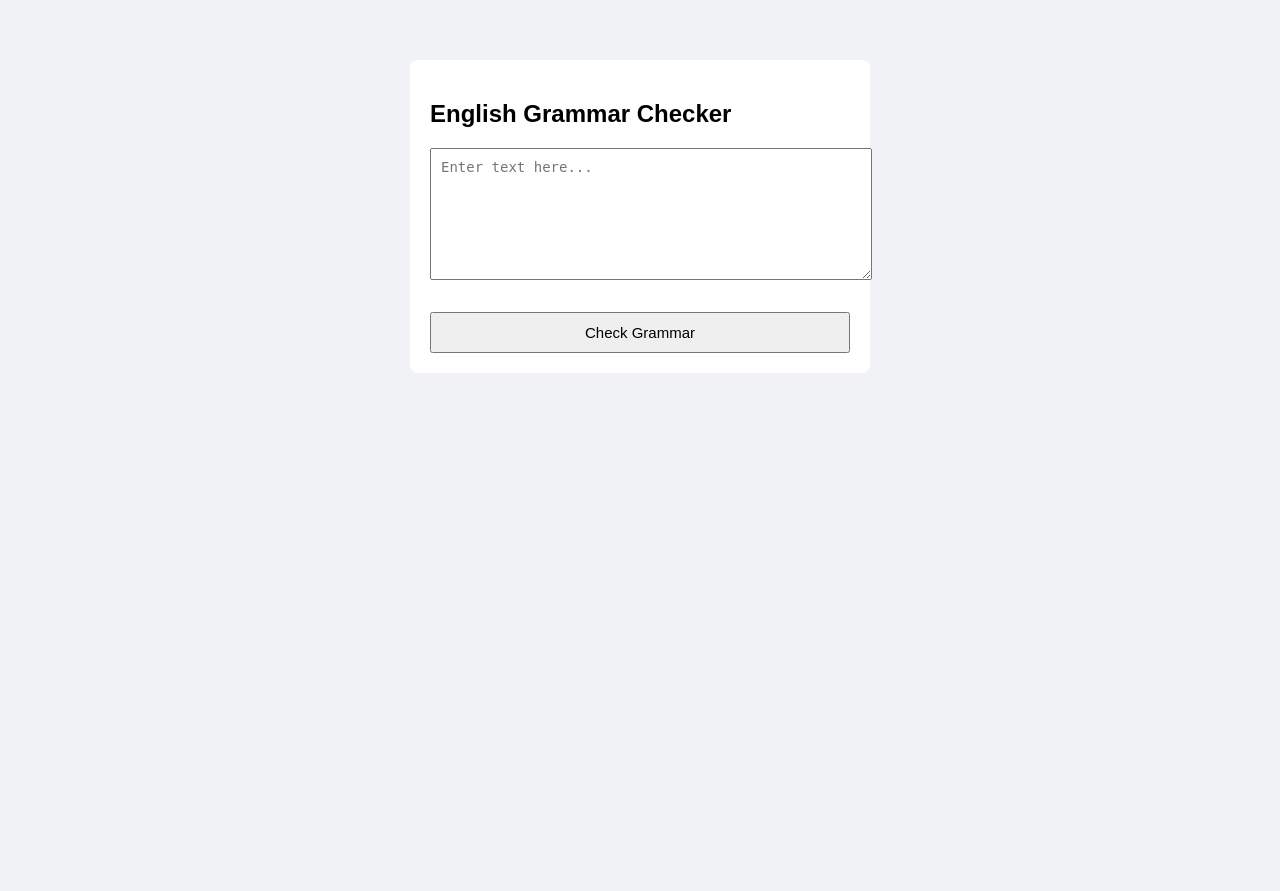
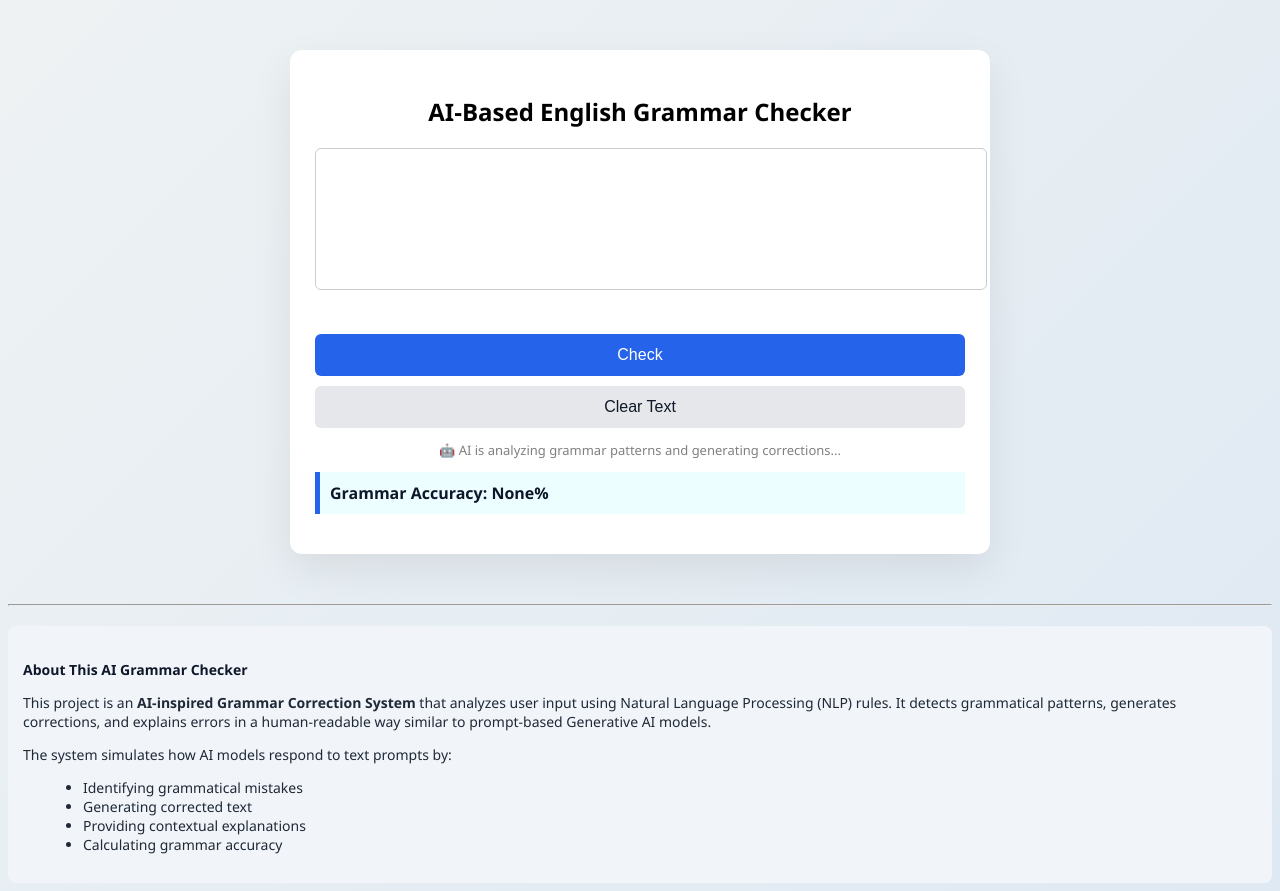
Before and after one commit to BHUVANSH855/english-grammar-checker, a Flask app: page / in a window 1280 px wide. Before the commit the page ends 373 px from the top, so only its background shows below. Run offline with Flask 3, Linux system fonts and the light colour scheme.

Commit message:
Final AI grammar checker with highlighting, corrections, and UI improvements

```diff
--- a/app.py
+++ b/app.py
@@ -1,60 +1,122 @@
 from flask import Flask, render_template, request
-import language_tool_python
-from language_tool_python.exceptions import RateLimitError
+import re
 
 app = Flask(__name__)
 
-tool = None  # lazy initialization
+def grammar_ai(text):
+    errors = []
+    seen_issues = set()
+    corrected = text
 
+    rules = [
+        (r"\bi\b", "I", "Pronoun 'I' must always be capitalized"),
+        (r"(^|\.\s+)([a-z])",
+         lambda m: m.group(1) + m.group(2).upper(),
+         "Sentence should start with a capital letter"),
 
-def get_tool():
-    global tool
-    if tool is None:
-        tool = language_tool_python.LanguageToolPublicAPI('en-US')
-    return tool
+        (r"\ba ([aeiouAEIOU]\w*)", r"an \1",
+         "Use 'an' before vowel sounds"),
+        (r"\ban ([^aeiouAEIOU\s]\w*)", r"a \1",
+         "Use 'a' before consonant sounds"),
 
+        (r"\b(I|You|We|They) is\b", r"\1 are",
+         "Incorrect subject–verb agreement"),
+        (r"\b(He|She|It) are\b", r"\1 is",
+         "Singular subject must use 'is'"),
+
+        (r"\bI has\b", "I have",
+         "Incorrect tense usage"),
+        (r"\bHe have\b", "He has",
+         "Incorrect verb form"),
+        (r"\bThey has\b", "They have",
+         "Plural subject must use 'have'"),
+
+        (r"\s,", ",", "Remove space before comma"),
+        (r",(?=\S)", ", ", "Add space after comma"),
+        (r"\s\.", ".", "Remove space before period"),
+        (r"\.\.+", ".", "Avoid repeated periods"),
+        (r"\?\?+", "?", "Avoid repeated question marks"),
+        (r"!!+", "!", "Avoid repeated exclamation marks"),
+
+        (r'""+', '"', "Avoid duplicate quotation marks"),
+        (r"\b(\w+)\s+\1\b", r"\1", "Avoid repeated words"),
+
+        (r"\bthis side\b", "this is",
+         "Incorrect informal phrase usage"),
+        (r"\ba lot of\b", "many",
+         "Use concise formal expression"),
+    ]
+
+    for pattern, replacement, explanation in rules:
+        matches = list(re.finditer(pattern, corrected, flags=re.IGNORECASE))
+
+        for m in matches:
+            issue = m.group()
+            issue_key = issue.lower()
+
+            if issue_key not in seen_issues:
+                seen_issues.add(issue_key)
+                errors.append({
+                    "issue": issue,
+                    "correction": replacement if isinstance(replacement, str) else "Correct form",
+                    "message": explanation
+                })
+
+        corrected = re.sub(pattern, replacement, corrected, flags=re.IGNORECASE)
+
+    # Sentence-ending punctuation check (ONLY ONCE)
+    if corrected and corrected[-1] not in ".!?":
+        corrected += "."
+        if "missing punctuation" not in seen_issues:
+            errors.append({
+                "issue": "Missing punctuation",
+                "correction": ".",
+                "message": "Sentence should end with proper punctuation"
+            })
+
+    return corrected, errors
+
+def highlight_errors(text, errors):
+    highlighted = text
+    for e in errors:
+        if e["issue"] != "Missing punctuation":
+            highlighted = re.sub(
+                re.escape(e["issue"]),
+                f"<span class='highlight'>{e['issue']}</span>",
+                highlighted,
+                count=1,
+                flags=re.IGNORECASE
+            )
+    return highlighted
 
 @app.route("/", methods=["GET", "POST"])
 def index():
     original_text = ""
     corrected_text = ""
-    explanations = []
-    error = None
+    errors = []
+    score = None
+    highlighted_text = ""
 
     if request.method == "POST":
         original_text = request.form.get("text", "").strip()
 
-        if not original_text:
-            error = "Please enter some text to check."
-        else:
-            try:
-                tool_instance = get_tool()
-                matches = tool_instance.check(original_text)
+        if original_text:
+            corrected_text, errors = grammar_ai(original_text)
+            highlighted_text = highlight_errors(original_text, errors)
 
-                corrected_text = language_tool_python.utils.correct(
-                    original_text, matches
-                )
-
-                explanations = [m.message for m in matches]
-
-            except RateLimitError:
-                error = (
-                    "⚠️ Free LanguageTool API rate limit reached. "
-                    "Please wait a few minutes and try again."
-                )
-
-            except Exception:
-                error = "⚠️ Something went wrong. Please try again later."
+            if errors:
+                score = max(50, 100 - len(errors) * 15)
+            else:
+                score = 100
 
     return render_template(
         "index.html",
         original_text=original_text,
         corrected_text=corrected_text,
-        explanations=explanations,
-        error=error
+        errors=errors,
+        score=score,
+        highlighted_text=highlighted_text
     )
 
-
 if __name__ == "__main__":
-    # Disable reloader to avoid multiple API hits
-    app.run(debug=True, use_reloader=False)
+    app.run(debug=False)
--- a/static/style.css
+++ b/static/style.css
@@ -1,37 +1,179 @@
 body {
-    font-family: Arial, sans-serif;
-    background-color: #f0f2f5;
+    font-family: 'Segoe UI', sans-serif;
+    background: linear-gradient(135deg, #eef2f3, #dfe9f3);
 }
 
 .container {
-    width: 420px;
-    margin: 60px auto;
+    width: 650px;
+    margin: 50px auto;
+    padding: 25px;
     background: white;
-    padding: 20px;
-    border-radius: 8px;
+    border-radius: 12px;
+    box-shadow: 0 15px 40px rgba(0,0,0,0.08);
+    animation: fadeIn 0.6s ease-in-out;
+}
+
+h2 {
+    text-align: center;
+    margin-bottom: 20px;
 }
 
 textarea {
     width: 100%;
-    height: 110px;
     padding: 10px;
-    font-size: 14px;
+    font-size: 15px;
+    border-radius: 6px;
+    border: 1px solid #ccc;
 }
 
 button {
     width: 100%;
-    margin-top: 10px;
-    padding: 10px;
-    font-size: 15px;
+    padding: 12px;
+    font-size: 16px;
+    border: none;
+    border-radius: 6px;
+    background: #2563eb;
+    color: white;
     cursor: pointer;
+    transition: background 0.3s ease;
 }
 
-.result {
-    margin-top: 20px;
-    background: #f9f9f9;
-    padding: 10px;
+button:hover {
+    background: #1e40af;
 }
 
-pre {
-    white-space: pre-wrap;
+.section-title {
+    margin-top: 25px;
+    font-size: 20px;
+    color: #111827;
 }
+
+.error-container {
+    margin-top: 15px;
+}
+
+.error-card {
+    background: #f9fafb;
+    border-left: 5px solid #2563eb;
+    padding: 12px;
+    margin-bottom: 12px;
+    border-radius: 6px;
+    animation: slideUp 0.4s ease;
+}
+
+.error-line {
+    display: flex;
+    align-items: center;
+    margin-bottom: 6px;
+}
+
+.label {
+    min-width: 110px;
+    font-weight: bold;
+    padding: 3px 8px;
+    border-radius: 4px;
+    font-size: 13px;
+    margin-right: 8px;
+}
+
+.label.error {
+    background: #fee2e2;
+    color: #991b1b;
+}
+
+.label.correction {
+    background: #dcfce7;
+    color: #166534;
+}
+
+.label.reason {
+    background: #e0f2fe;
+    color: #075985;
+}
+
+.text {
+    font-size: 14px;
+}
+
+@keyframes fadeIn {
+    from { opacity: 0; transform: scale(0.95); }
+    to { opacity: 1; transform: scale(1); }
+}
+
+@keyframes slideUp {
+    from { opacity: 0; transform: translateY(10px); }
+    to { opacity: 1; transform: translateY(0); }
+}
+
+.highlight {
+    background: #fee2e2;
+    color: #991b1b;
+    padding: 2px 4px;
+    border-radius: 3px;
+    font-weight: bold;
+}
+
+.highlight-box {
+    background: #f9fafb;
+    padding: 12px;
+    border-radius: 6px;
+    margin-bottom: 20px;
+    font-size: 15px;
+}
+
+.score-box {
+    background: #ecfeff;
+    color: #0f172a;
+    padding: 10px;
+    border-left: 5px solid #2563eb;
+    margin-bottom: 15px;
+    font-weight: bold;
+}
+
+.clear-btn {
+    margin-top: 10px;
+    background: #e5e7eb;
+    color: #111827;
+}
+
+.clear-btn:hover {
+    background: #d1d5db;
+}
+
+.ai-info {
+    margin-top: 20px;
+    padding: 15px;
+    background: #f1f5f9;
+    border-radius: 8px;
+    font-size: 14px;
+    color: #1f2937;
+}
+
+.ai-info h4 {
+    margin-bottom: 8px;
+    color: #0f172a;
+}
+
+.ai-info ul {
+    margin-left: 20px;
+}
+
+.editor {
+    width: 100%;
+    min-height: 120px;
+    border: 1px solid #ccc;
+    padding: 10px;
+    border-radius: 6px;
+    font-size: 15px;
+    outline: none;
+}
+
+.editor:empty:before {
+    content: attr(placeholder);
+    color: gray;
+}
+
+.error-card:hover {
+    transform: scale(1.01);
+    transition: transform 0.2s ease;
+}
--- a/templates/index.html
+++ b/templates/index.html
@@ -2,38 +2,105 @@
 <html lang="en">
 <head>
     <meta charset="UTF-8">
-    <title>English Grammar Checker</title>
+    <title>English Grammar Checker (AI)</title>
     <link rel="stylesheet" href="{{ url_for('static', filename='style.css') }}">
 </head>
 <body>
 
 <div class="container">
-    <h2>English Grammar Checker</h2>
+    <h2>AI-Based English Grammar Checker</h2>
 
-    <form method="POST">
-        <textarea name="text" rows="6" cols="60" placeholder="Enter text here...">{{ original_text }}</textarea>
+    <form method="POST" onsubmit="syncText()">
+        <div id="editor"
+             class="editor"
+             contenteditable="true"
+             placeholder="Enter your text...">
+            {% if highlighted_text %}
+                {{ highlighted_text | safe }}
+            {% else %}
+                {{ original_text }}
+            {% endif %}
+
+        </div>
+        <input type="hidden" name="text" id="hiddenText">
         <br><br>
-        <button type="submit">Check Grammar</button>
+        <button type="submit">Check</button>
+        <button type="button" class="clear-btn" onclick="window.location.href='/'">
+            Clear Text
+        </button>
+        <p style="font-size:13px;color:gray;text-align:center;">
+            🤖 AI is analyzing grammar patterns and generating corrections...
+        </p>
     </form>
+    {% if score is defined %}
+        <div class="score-box">
+            Grammar Accuracy: <b>{{ score }}%</b>
+        </div>
+    {% endif %}
 
-    {% if error %}
-        <p style="color: red; font-weight: bold;">{{ error }}</p>
+    {% if highlighted_text %}
+        <h3 class="section-title">Highlighted Errors</h3>
+        <div class="highlight-box">
+            {{ highlighted_text | safe }}
+        </div>
     {% endif %}
 
     {% if corrected_text %}
-        <h3>Corrected Text</h3>
-        <p>{{ corrected_text }}</p>
+        <h3 class="section-title">Corrected Output</h3>
+        <p><strong>{{ corrected_text }}</strong></p>
     {% endif %}
 
-    {% if explanations %}
-        <h3>Explanations</h3>
-        <ul>
-            {% for e in explanations %}
-                <li>{{ e }}</li>
+    {% if errors %}
+        <h3 class="section-title">AI Grammar Insights</h3>
+
+        <div class="error-container">
+            {% for e in errors %}
+            <div class="error-card">
+                <div class="error-line">
+                    <span class="label error">❌ Error</span>
+                    <span class="text">"{{ e.issue }}"</span>
+                </div>
+
+                <div class="error-line">
+                    <span class="label correction">✔️ Correction</span>
+                    <span class="text">{{ e.correction }}</span>
+                </div>
+
+                <div class="error-line">
+                    <span class="label reason">📌 Reason</span>
+                    <span class="text">{{ e.message }}</span>
+                </div>
+            </div>
             {% endfor %}
-        </ul>
+        </div>
     {% endif %}
 </div>
+<hr style="margin-top:30px;">
 
+<div class="ai-info">
+    <h4>About This AI Grammar Checker</h4>
+    <p>
+        This project is an <b>AI-inspired Grammar Correction System</b> that
+        analyzes user input using Natural Language Processing (NLP) rules.
+        It detects grammatical patterns, generates corrections, and explains
+        errors in a human-readable way similar to prompt-based Generative AI models.
+    </p>
+    <p>
+        The system simulates how AI models respond to text prompts by:
+    </p>
+
+    <ul>
+        <li>Identifying grammatical mistakes</li>
+        <li>Generating corrected text</li>
+        <li>Providing contextual explanations</li>
+        <li>Calculating grammar accuracy</li>
+    </ul>
+</div>
+<script>
+function syncText() {
+    document.getElementById("hiddenText").value =
+        document.getElementById("editor").innerText;
+}
+</script>
 </body>
 </html>
```
Also changed, not shown: static/favicon.ico (added).
